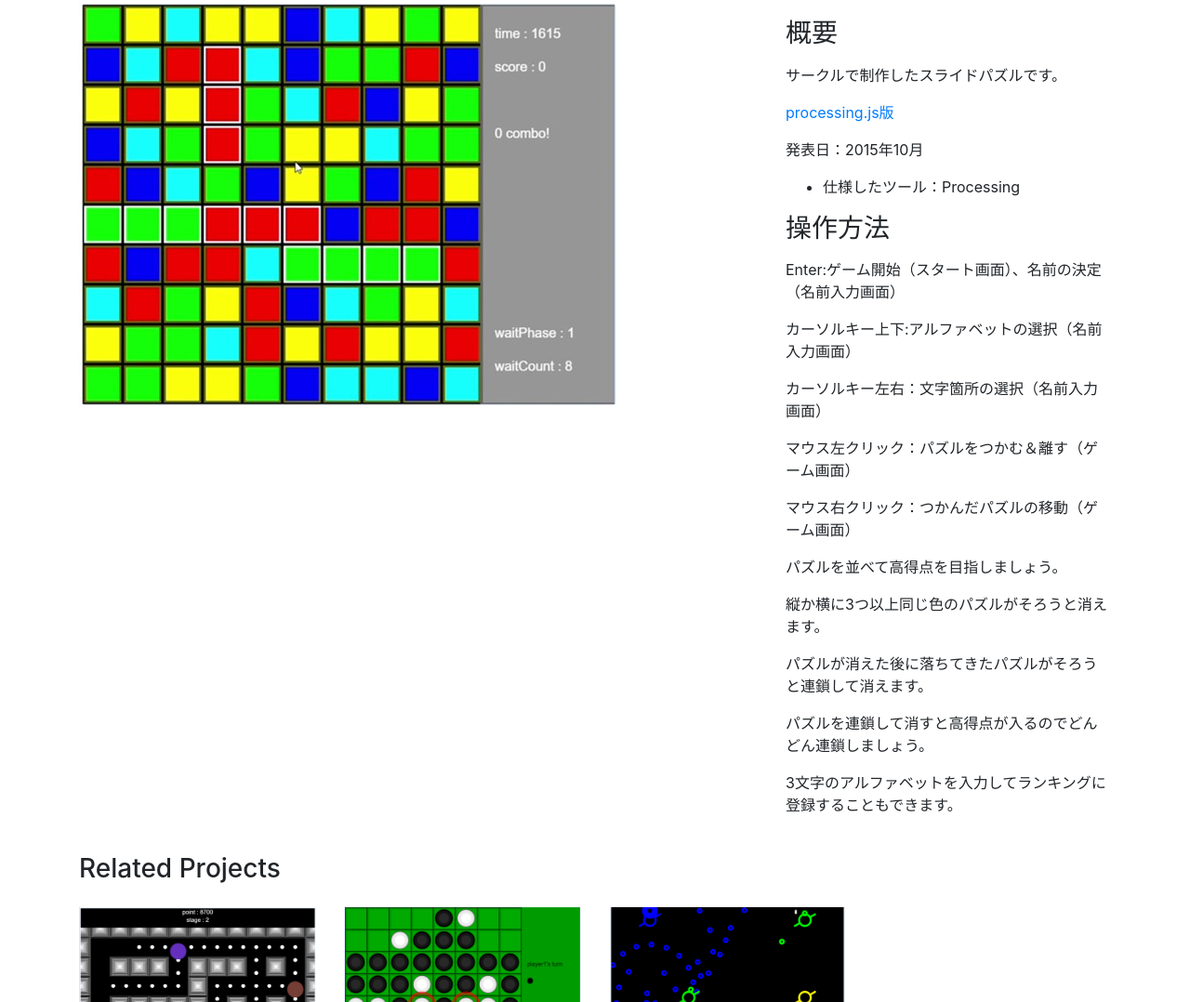
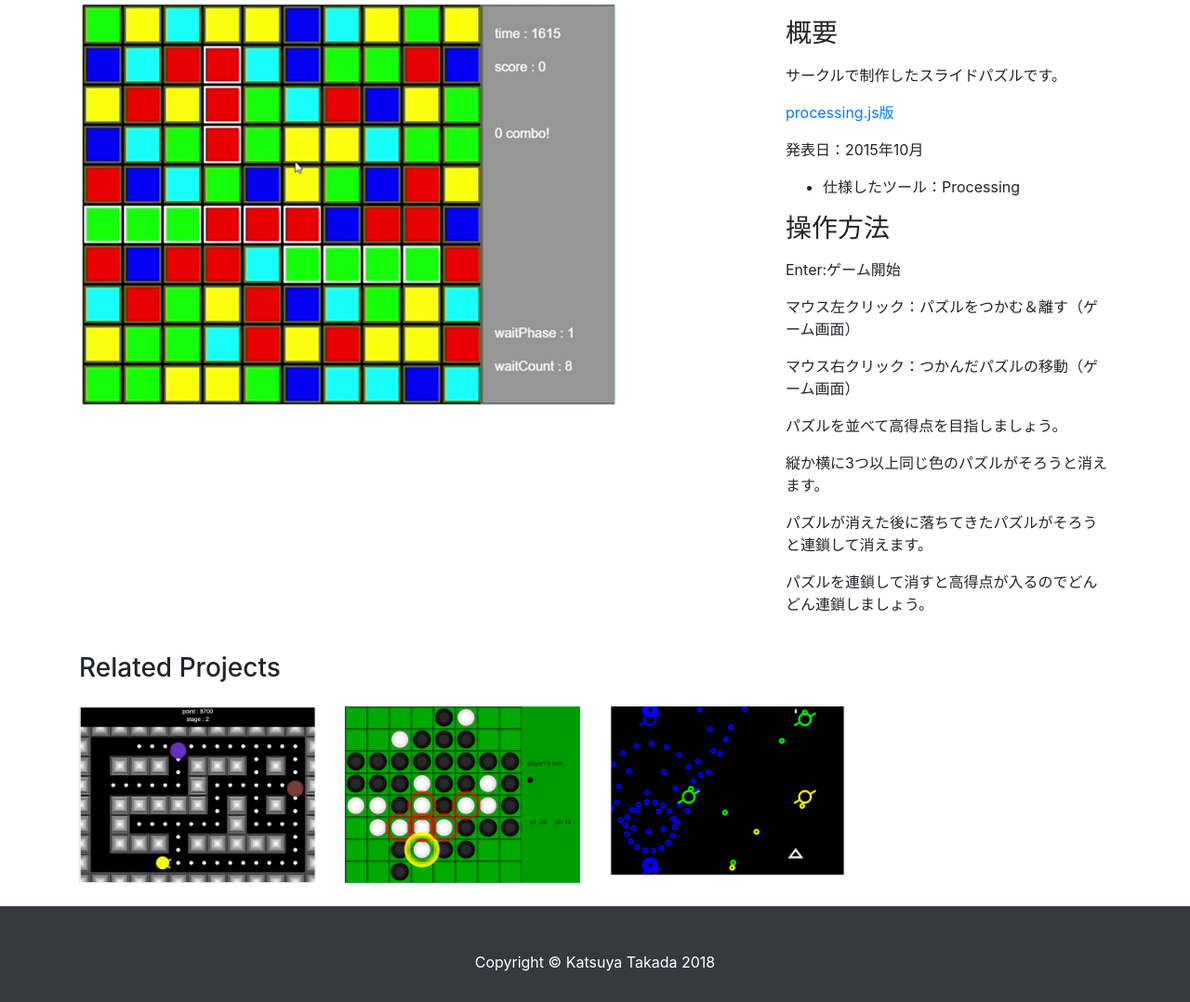
Before and after one commit to syoya00/syoya00.github.io, a website: page slidePuzzle.html in a window 1280 px wide. Shown: the part 189-1267 px from the top of the page at 93% size. Drawn offline with Linux system fonts and the light colour scheme.

Commit message:
slidePuzzle説明書き修正

```diff
--- a/slidePuzzle.html
+++ b/slidePuzzle.html
@@ -67,16 +67,13 @@
           </ul>
           <h3 class="my-3">操作方法</h3>
 
-          <p>Enter:ゲーム開始（スタート画面）、名前の決定（名前入力画面）</p>
-          <p>カーソルキー上下:アルファベットの選択（名前入力画面）</p>
-          <p>カーソルキー左右：文字箇所の選択（名前入力画面）</p>
+          <p>Enter:ゲーム開始</p>
           <p>マウス左クリック：パズルをつかむ＆離す（ゲーム画面）</p>
           <p>マウス右クリック：つかんだパズルの移動（ゲーム画面）</p>
           <p>パズルを並べて高得点を目指しましょう。</p>
           <p>縦か横に3つ以上同じ色のパズルがそろうと消えます。</p>
           <p>パズルが消えた後に落ちてきたパズルがそろうと連鎖して消えます。</p>
           <p>パズルを連鎖して消すと高得点が入るのでどんどん連鎖しましょう。</p>
-          <p>3文字のアルファベットを入力してランキングに登録することもできます。</p>
         </div>
 
       </div>
```
